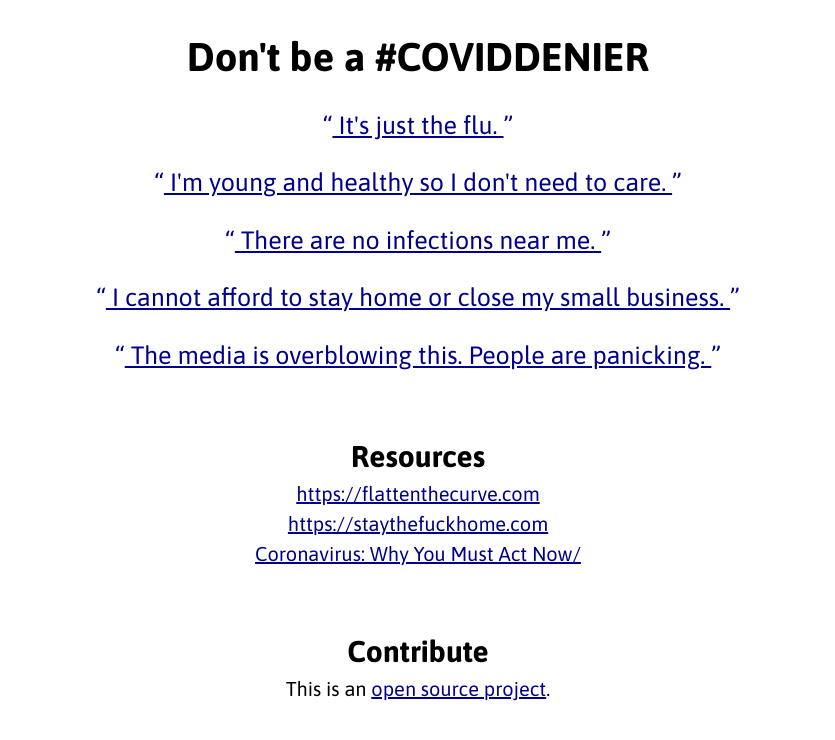
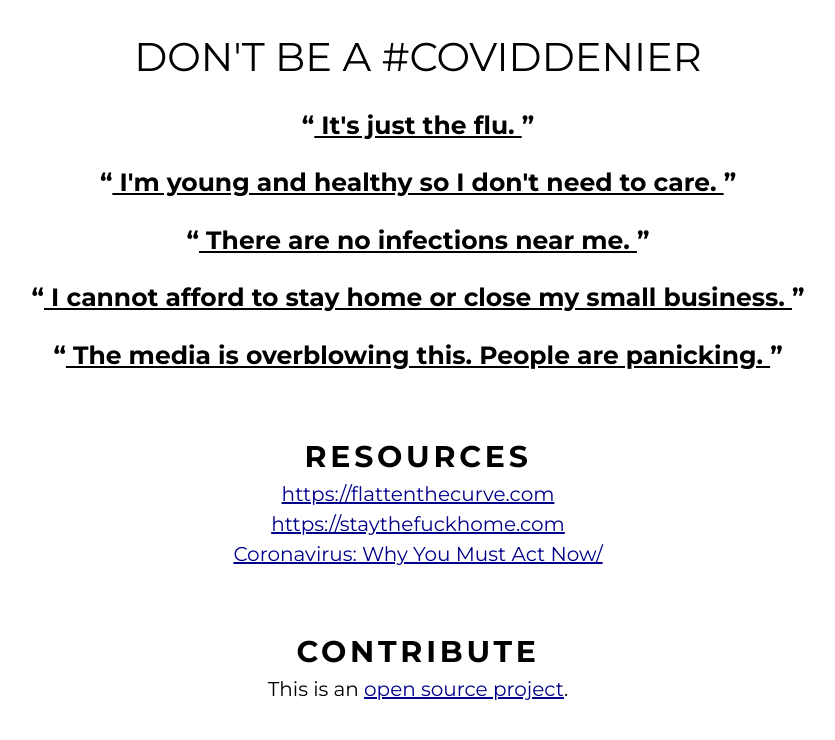
Before and after one commit to emersonthis/coviddenial, a PHP site: page / in a window 1280 px wide. Shown: the top 740 px of the page, without its empty margins (222-1057 px from the left). Run offline with PHP 8.4, Linux system fonts and the light colour scheme.

Commit message:
new styles

```diff
--- a/index.php
+++ b/index.php
@@ -18,7 +18,7 @@ $points = [
   ],
   [
     'misunderstanding' => 'There are no infections near me.',
-    'understanding' => 'There are! But you cannot <strong>see</strong> them yet because there is a two week delay between the time of infection and when someone shows symptoms. During that time, the infected person is contagious and spreading the infection. For every single diagnosed case of COVID-19, there are hundreds of undiagnosed cases. For this reason, our only chance to avoid a massive public health disaster is if we take preventative measures <strong>before</strong> we see it everywhere.',
+    'understanding' => 'There are almost definitely infections near you! But you cannot <strong>see</strong> them yet because there is a two week delay between the time of infection and when someone shows symptoms. During that time, the infected person is contagious and spreading the infection. For every single diagnosed case of COVID-19, there are hundreds of undiagnosed cases. For this reason, our only chance to avoid a massive public health disaster is if we take preventative measures <strong>before</strong> we see it everywhere.',
     'anchor' => 'notnear',
     'sources' => ['https://www.cnn.com/2020/03/14/health/coronavirus-asymptomatic-spread/index.html']
   ],
@@ -54,13 +54,9 @@ $points = [
   <meta name="description" content="Consice answers to common misconceptions about the COVID-19 pandemic">
   <meta name="viewport" content="width=device-width, initial-scale=1">
   <!-- Place favicon.ico in the root directory -->
-
-  <link rel="stylesheet" href="./style.css?v=1">
-
+  <link rel="stylesheet" href="./style.css?v=2">
   <meta name="theme-color" content="deeppink">
-
-  <link href="https://fonts.googleapis.com/css?family=Asap:400,700,700i&display=swap" rel="stylesheet">
-
+  <link href="https://fonts.googleapis.com/css?family=Montserrat:400,700,800&display=swap" rel="stylesheet">
 </head>
 
 <body>
--- a/style.css
+++ b/style.css
@@ -9,7 +9,7 @@ body {
 	margin: 0;
 	padding: 0 0 1em 0;
 
-	font-family: 'Asap', Helvetica, Arial, sans-serif;
+	font-family: 'Montserrat', Helvetica, Arial, sans-serif;
 }
 
 a,
@@ -17,14 +17,18 @@ a:visited {
 	color: darkblue;
 }
 
-.title .idiot {
-	font-style:italic;
-	font-style:bolder;
-	text-decoration: underline;
+.title,
+.subtitle {
+	text-transform: uppercase;
+}
+
+.title {
+	font-weight:400;
 }
 
 .subtitle {
 	margin-top: 2em;
+	letter-spacing: .125em;
 }
 
 .points {
@@ -46,12 +50,14 @@ a:visited {
 
 .misunderstanding {
 	font-size: 1.25em;
+	font-weight: 700;
 }
 .misunderstanding a,
 .misunderstanding::before,
 .misunderstanding::after {
-	color: darkblue;
+	color: currentcolor;
 }
+
 .misunderstanding::before {
 	content: open-quote;
 }
@@ -73,7 +79,7 @@ a:visited {
 .point:target .misunderstanding a,
 .point:target .misunderstanding::before,
 .point:target .misunderstanding::after {
-	color: deeppink;
+	color: red;
 }
 
 .sources {
```
